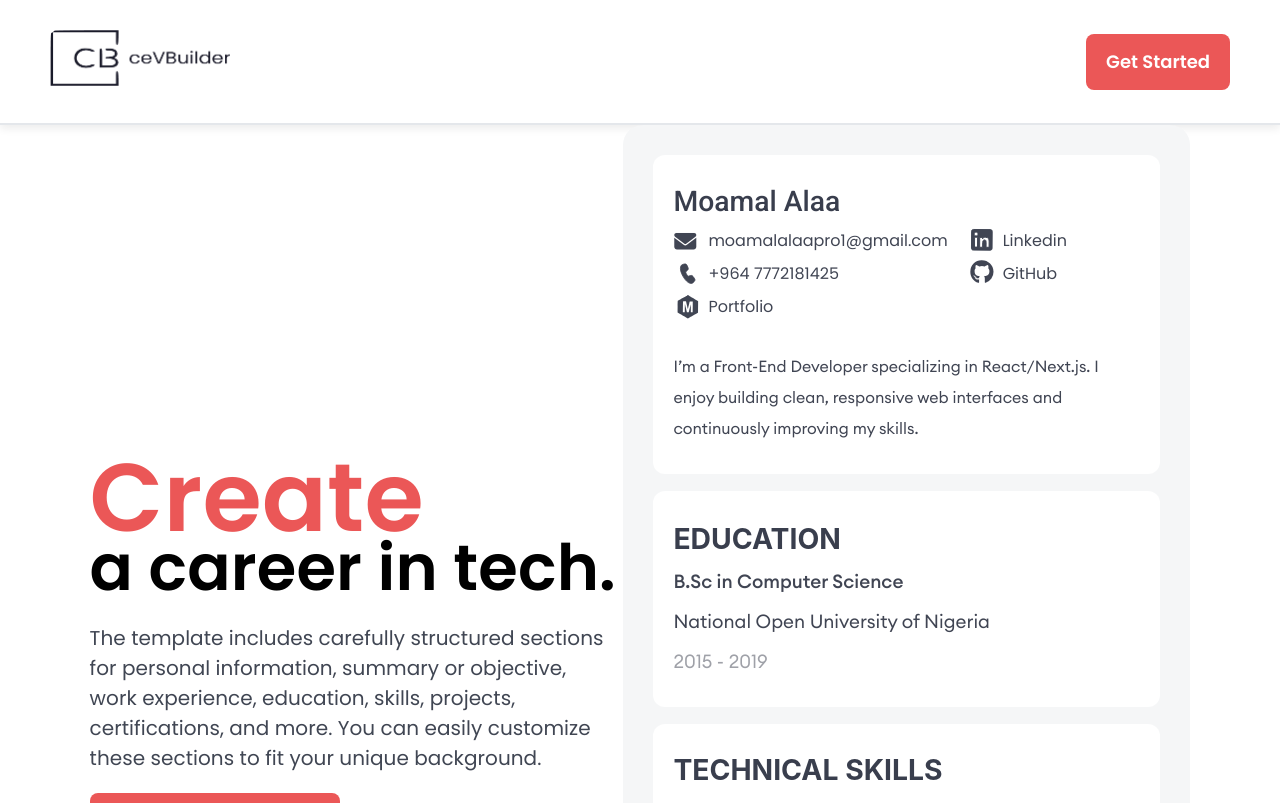
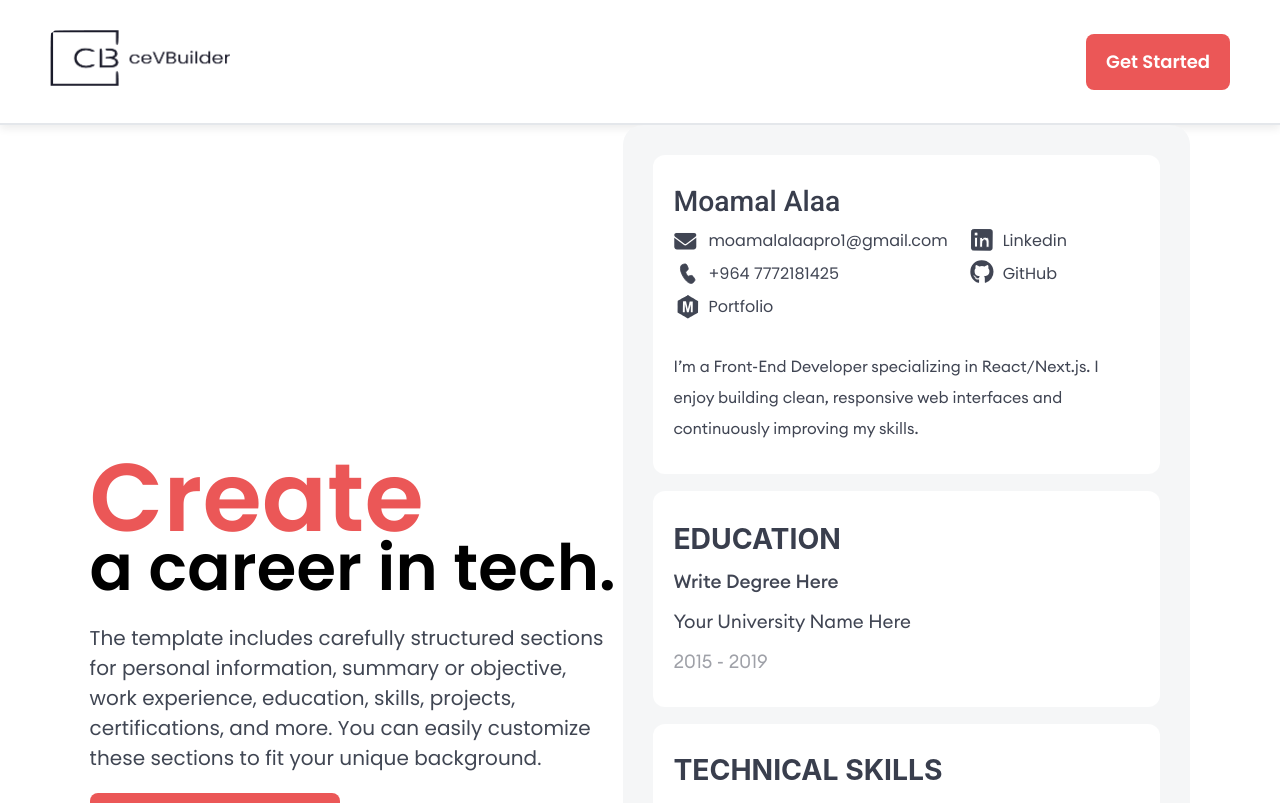
Before and after one commit to Moamal-2000/resume-builder, a Next.js app: page / in a window 1280 px wide. Shown: the top 803 px of the page. Built offline with nearby package versions, Linux system fonts and the light colour scheme; a web font is replaced by a local one.

Commit message:
update(Education): use mock text to the degree & university

```diff
--- a/src/components/HomePage/MyResume/Education/Education.jsx
+++ b/src/components/HomePage/MyResume/Education/Education.jsx
@@ -6,8 +6,8 @@ const Education = () => {
       <h2>Education</h2>
 
       <div className={s.educationContent}>
-        <p className={s.degree}>B.Sc in Computer Science</p>
-        <p className={s.university}>National Open University of Nigeria</p>
+        <p className={s.degree}>Write Degree Here</p>
+        <p className={s.university}>Your University Name Here</p>
         <div className={s.graduateDate}>2015 - 2019</div>
       </div>
     </section>
```
